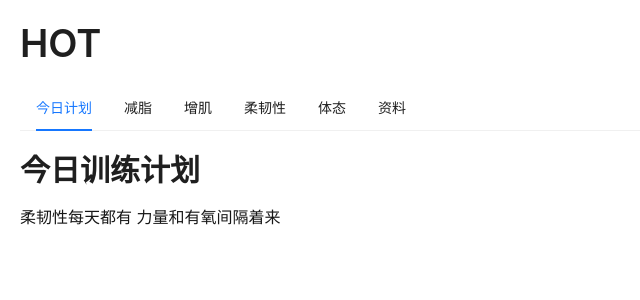
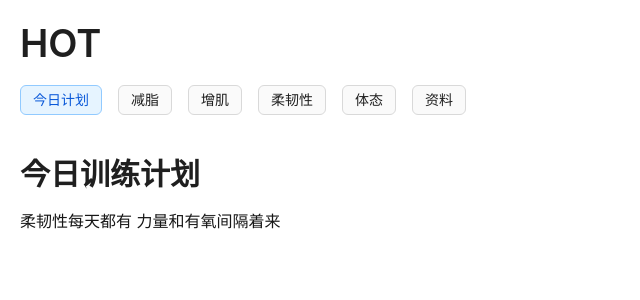
Before and after one commit to manyyuri/hot, a Next.js app: page / in a window 1280 px wide. Shown: the top 300 px of the page, without its empty margins (0-640 px from the left). Built offline with nearby package versions, Linux system fonts and the light colour scheme.

Commit message:
feat: 顶部切换调整

```diff
--- a/app/src/Container.tsx
+++ b/app/src/Container.tsx
@@ -1,6 +1,6 @@
 "use client"
 import { useState } from 'react';
-import { Menu, Typography } from 'antd';
+import { Tag, Typography, Space } from 'antd';
 import Schedule from './pages/TodayPlan';
 import LowerFat from './pages/FatLoss';
 import MoreMuscle from './pages/MuscleBuilding';
@@ -29,8 +29,8 @@ export default function BodyManagement() {
   ];
 
 
-  const handleMenuClick = (e: { key: string }) => {
-    setCurrentMenu(parseInt(e.key));
+  const handleTagClick = (key: number) => {
+    setCurrentMenu(key);
   };
 
   const renderContent = () => {
@@ -55,17 +55,23 @@ export default function BodyManagement() {
   return (
     <div style={{ padding: '20px' }}>
       <Title level={1}>HOT</Title>
-      <Menu
-        mode="horizontal"
-        defaultSelectedKeys={['1']}
-        selectedKeys={[currentMenu.toString()]}
-        items={menuItems.map(item => ({
-          key: item.key.toString(),
-          label: item.label
-        }))}
-        onClick={handleMenuClick}
-        style={{ marginBottom: 20 }}
-      />
+      <Space wrap style={{ marginBottom: 20 }}>
+        {menuItems.map(item => (
+          <Tag
+            key={item.key}
+            color={currentMenu === item.key ? 'blue' : 'default'}
+            style={{
+              cursor: 'pointer',
+              padding: '4px 12px',
+              fontSize: '14px',
+              borderRadius: '6px'
+            }}
+            onClick={() => handleTagClick(item.key)}
+          >
+            {item.label}
+          </Tag>
+        ))}
+      </Space>
 
       {renderContent()}
     </div>
```
